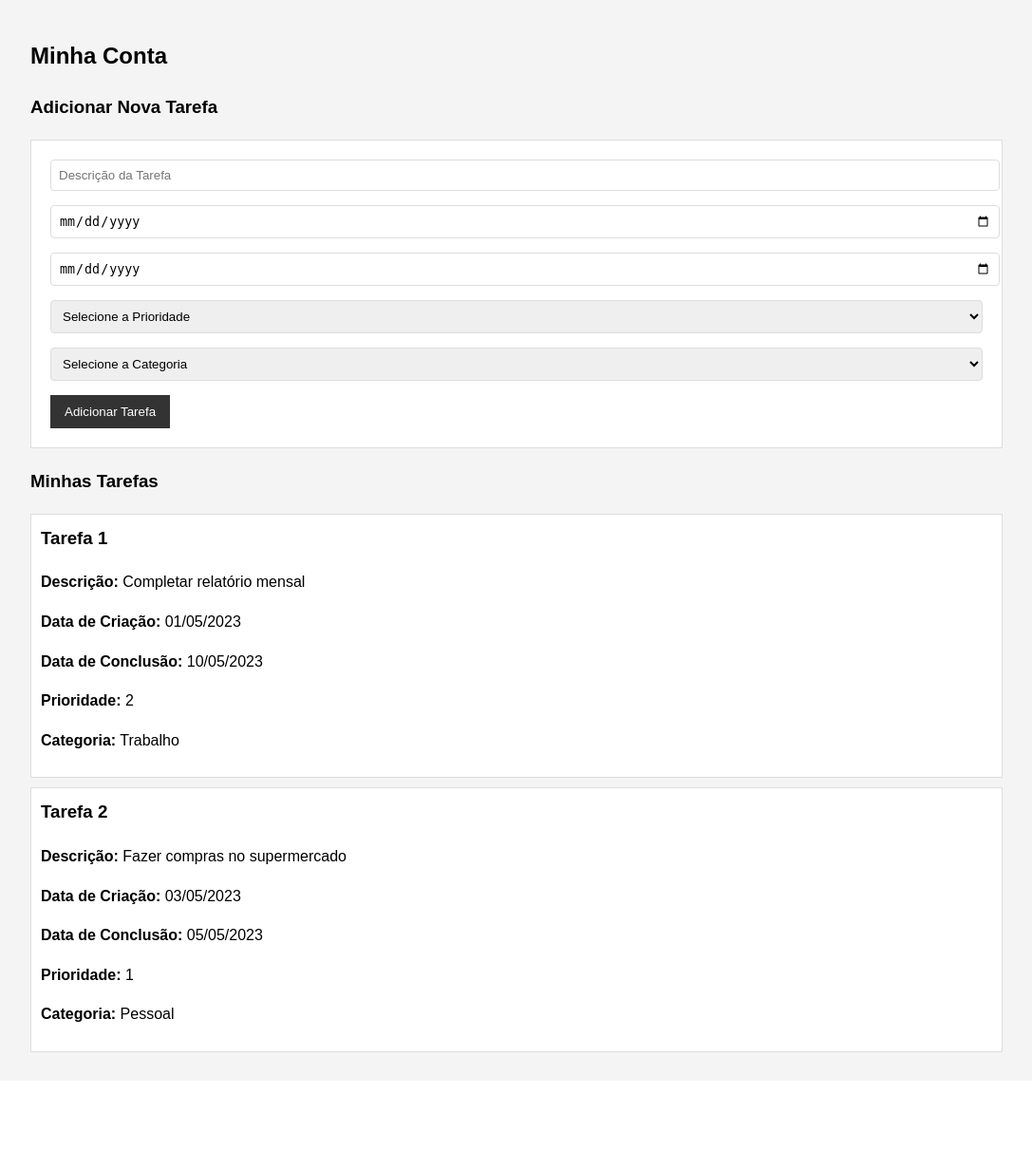
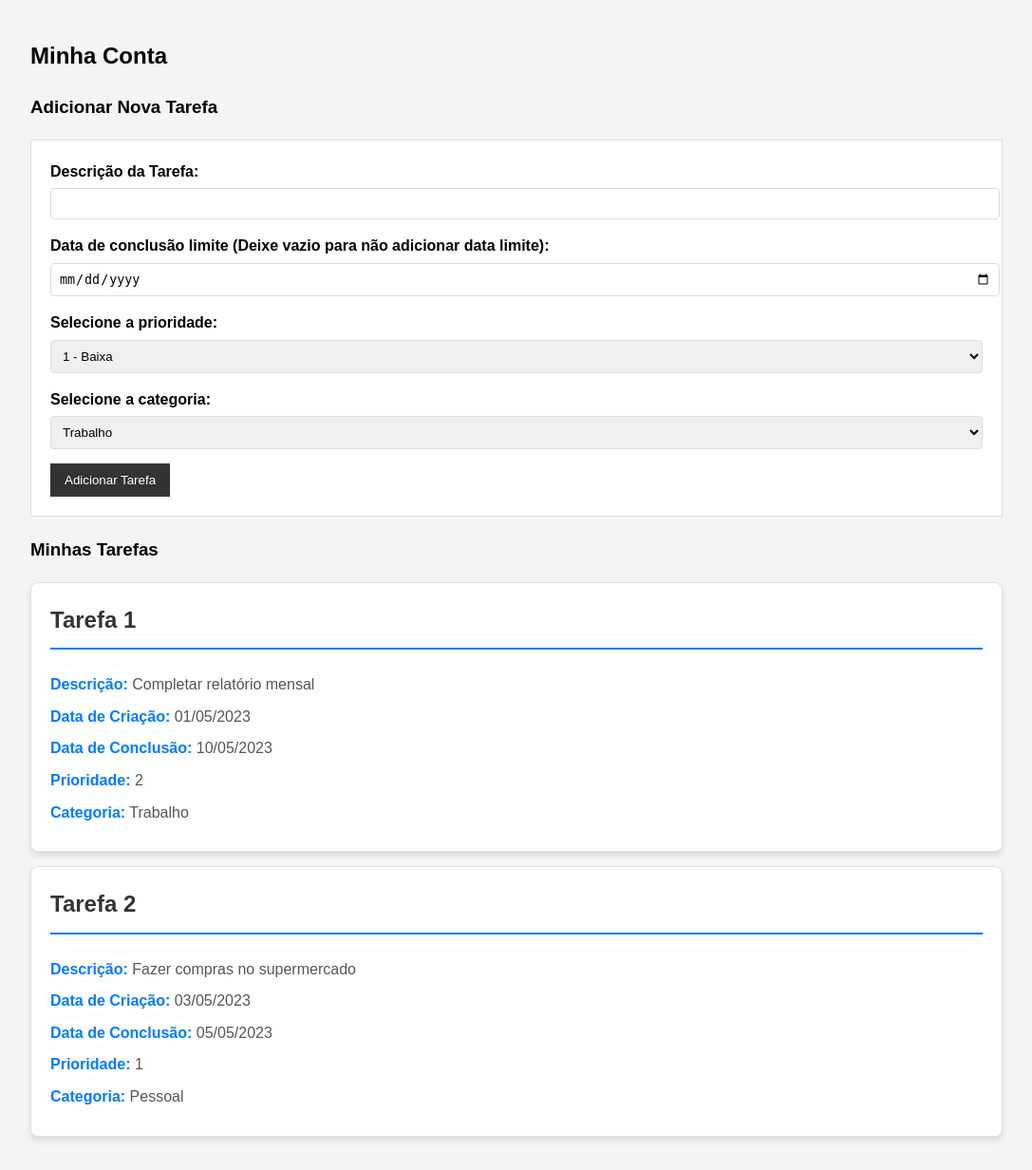
Before and after one commit to JonasSJesus/TodoOnWeb, a PHP site: template view/user.php in a window 1280 px wide. Shown: the part 200-1432 px from the top of the page at 95% size, without its empty margins (96-1183 px from the left). Before the commit the page ends 1308 px from the top, so only its background shows below. Run offline with PHP 8.4, Linux system fonts and the light colour scheme; the template is opened without the code that fills it, so the values that code supplies are empty; the visitor is signed in with stand-in values (Sample User, id 1); some libraries are stand-ins or nearby versions.

Commit message:
algumas mudanças no estilo.

```diff
--- a/public/css/styles.css
+++ b/public/css/styles.css
@@ -42,14 +42,36 @@ nav ul li a {
 }
 
 .task {
-    background: #fff;
-    border: 1px solid #ddd;
-    margin-bottom: 10px;
-    padding: 10px;
+    background: #ffffff;
+    border: 1px solid #e0e0e0;
+    border-radius: 8px;
+    margin-bottom: 15px;
+    padding: 20px;
+    box-shadow: 0 4px 6px rgba(0, 0, 0, 0.1);
+    transition: transform 0.2s ease, box-shadow 0.2s ease;
+}
+
+.task:hover {
+    transform: translateY(-2px);
+    box-shadow: 0 6px 12px rgba(0, 0, 0, 0.15);
 }
 
 .task h3 {
     margin-top: 0;
+    color: #333;
+    font-size: 1.5em;
+    border-bottom: 2px solid #007bff;
+    padding-bottom: 10px;
+}
+
+.task p {
+    margin: 8px 0;
+    color: #555;
+    font-size: 1em;
+}
+
+.task p strong {
+    color: #007bff;
 }
 
 form {
--- a/src/Repository/TaskRepository.php
+++ b/src/Repository/TaskRepository.php
@@ -15,7 +15,7 @@ class TaskRepository
     public function add(Task $task): bool
     {
         $stmt = $this->pdo->prepare(
-            'INSERT INTO tasks (titulo, descricao, status) VALUES (?, ?, ?);'
+            'INSERT INTO tasks (titulo, user_id, name, description, due_date, priority, category, completed, status) VALUES (?, ?, ?);'
         );
         $stmt->bindValue(1, $task->title);
         $stmt->bindValue(2, $task->description);
--- a/view/user.php
+++ b/view/user.php
@@ -2,18 +2,22 @@
     <div class="container">
         <h2>Minha Conta</h2>
         <h3>Adicionar Nova Tarefa</h3>
-        <form action="home.php" method="get">
-            <input type="text" name="description" placeholder="Descrição da Tarefa" required>
-            <input type="date" name="creation_date" required>
-            <input type="date" name="completion_date" required>
+        <form method="post">
+            <label for="description">Descrição da Tarefa:</label>
+            <input type="text" name="description" required>
+
+            <label for="completion_date">Data de conclusão limite (Deixe vazio para não adicionar data limite):</label>
+            <input type="date" name="completion_date">
+
+            <label for="priority">Selecione a prioridade:</label>
             <select name="priority" required>
-                <option value="">Selecione a Prioridade</option>
                 <option value="1">1 - Baixa</option>
                 <option value="2">2 - Média</option>
                 <option value="3">3 - Alta</option>
             </select>
+
+            <label for="category">Selecione a categoria:</label>
             <select name="category" required>
-                <option value="">Selecione a Categoria</option>
                 <option value="trabalho">Trabalho</option>
                 <option value="pessoal">Pessoal</option>
                 <option value="estudo">Estudo</option>
```
Also changed, not shown: db.sqlite.
